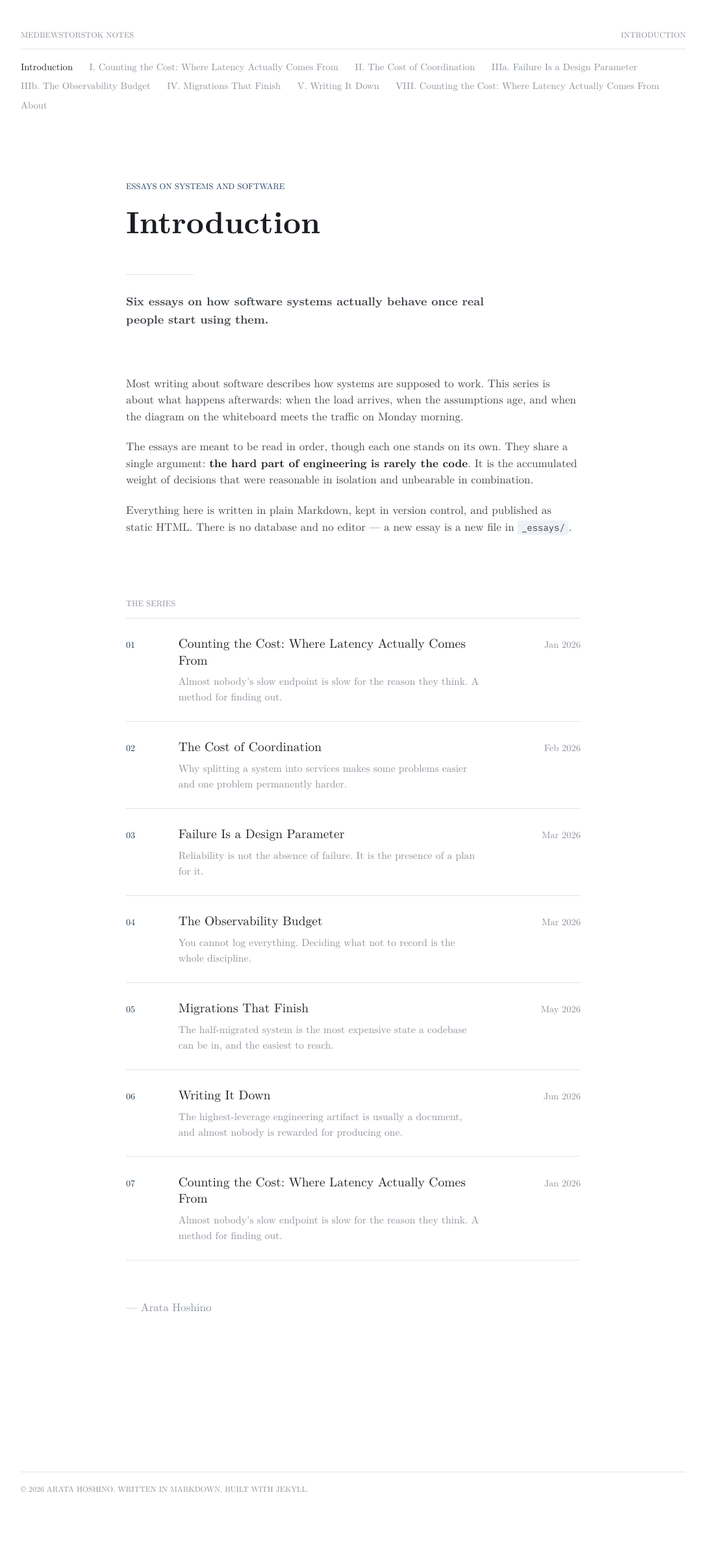
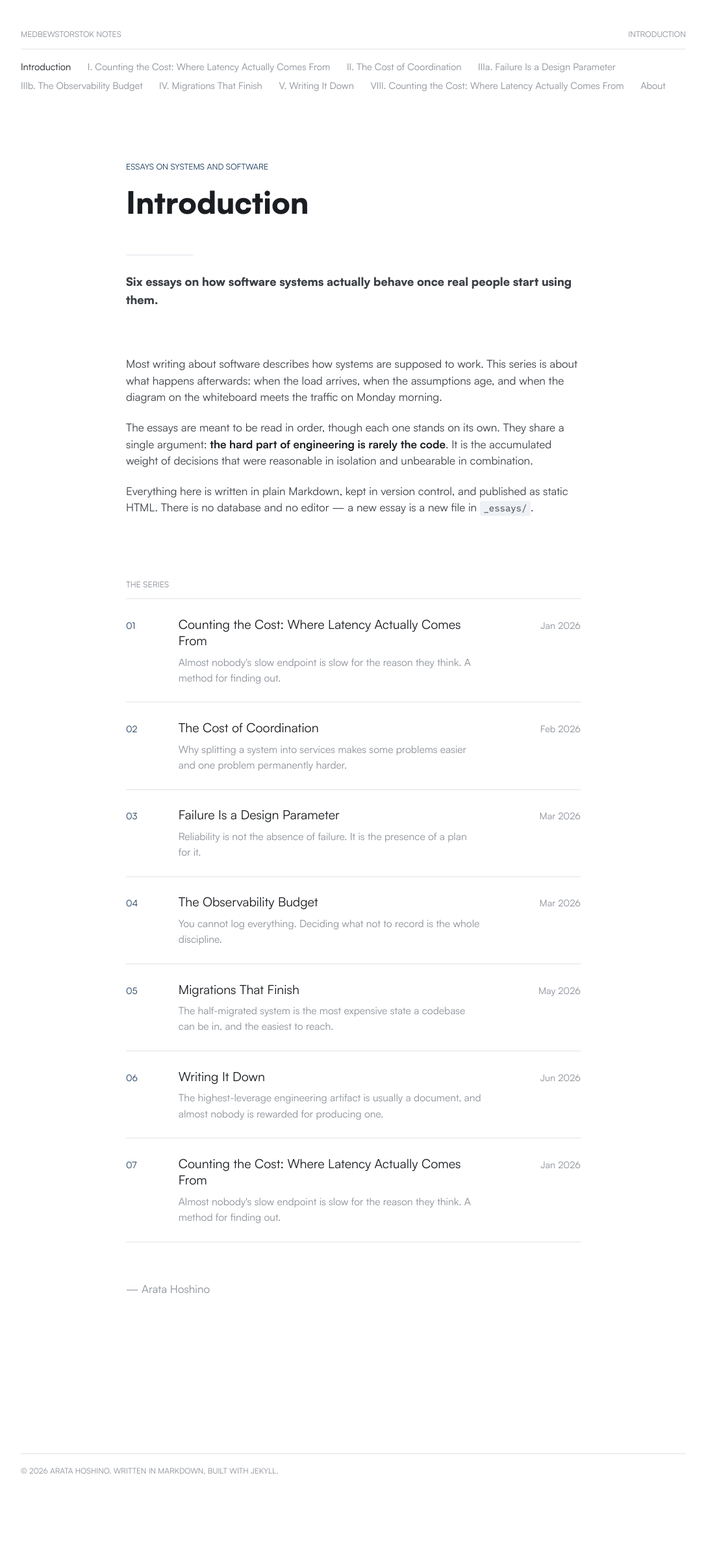
Before and after one commit to arata-hoshino/arata-hoshino.github.io, a Jekyll site: the page built from index.md, in a window 1280 px wide. Shown: the whole page at 65% size, without its empty margins (96-1183 px from the left). Built offline with Jekyll 4.4.1, drawn with Linux system fonts in a browser that asks for light colours; after the commit the page ends 2353 px from its top, so only the background shows below that.

Commit message:
Set the site in Satoshi, standing in for Styrene
Styrene is a licensed commercial face from Commercial Type: it cannot be
fetched or self-hosted here, and it is not installed on this machine.
Satoshi is the closest free face — the same geometric skeleton and flat
terminals — free for commercial use under the ITF Free Font Licence, and
self-hosted as woff2 so the site has no runtime dependency on Fontshare.

Five files, 126KB: 400, 400 italic, 500, 700, 900. Section heads take 700;
the 800 on the title and deck resolves to 900 Black. Latin Modern and its
licence come out.

If a Styrene webfont licence is bought, dropping the files in assets/fonts/
and repointing the @font-face blocks is the whole change.

Co-Authored-By: Claude Opus 5 (1M context) <noreply@anthropic.com>

```diff
--- a/assets/css/style.css
+++ b/assets/css/style.css
@@ -4,9 +4,9 @@
    The type system is lifted from the Arata Hoshino portfolio deck and
    rebuilt for continuous reading:
 
-   · Latin Modern, self-hosted, carries everything, header included
-   · 400 Regular, 600 Demi, 700 Bold. Bold is Bold EXTENDED, 15% wider
-     per letter than Regular, so section heads take Demi instead
+   · Satoshi, self-hosted, carries everything, header included; it stands
+     in for Styrene, which cannot be licensed for self-hosting here
+   · 400 Regular, 500 Medium, 700 Bold, 900 Black
    · NO letterspacing anywhere, and no rendering overrides: every line
      is set at the metrics the face itself specifies
    · body metrics follow situational-awareness.ai, a step down: 17px / 1.5
@@ -19,46 +19,47 @@
 
 /* --------------------------------------------------------- the face
 
-   Latin Modern Roman, from CTAN, converted to woff2 and served from
-   assets/fonts/. GUST Font License; see the copy alongside the files.  */
+   Satoshi (Indian Type Foundry, Fontshare, ITF Free Font Licence), served
+   from assets/fonts/ — see the README there. It stands in for Styrene,
+   which is a licensed commercial face and cannot be self-hosted.         */
 
 @font-face {
-  font-family: "Latin Modern Roman";
-  src: url("/assets/fonts/lmroman10-regular.woff2") format("woff2");
+  font-family: "Satoshi";
+  src: url("/assets/fonts/satoshi-400.woff2") format("woff2");
   font-weight: 400;
   font-style: normal;
   font-display: swap;
 }
 
 @font-face {
-  font-family: "Latin Modern Roman";
-  src: url("/assets/fonts/lmroman10-italic.woff2") format("woff2");
+  font-family: "Satoshi";
+  src: url("/assets/fonts/satoshi-400-italic.woff2") format("woff2");
   font-weight: 400;
   font-style: italic;
   font-display: swap;
 }
 
 @font-face {
-  font-family: "Latin Modern Roman";
-  src: url("/assets/fonts/lmromandemi10-regular.woff2") format("woff2");
-  font-weight: 600;
+  font-family: "Satoshi";
+  src: url("/assets/fonts/satoshi-500.woff2") format("woff2");
+  font-weight: 500;
   font-style: normal;
   font-display: swap;
 }
 
 @font-face {
-  font-family: "Latin Modern Roman";
-  src: url("/assets/fonts/lmroman10-bold.woff2") format("woff2");
+  font-family: "Satoshi";
+  src: url("/assets/fonts/satoshi-700.woff2") format("woff2");
   font-weight: 700;
   font-style: normal;
   font-display: swap;
 }
 
 @font-face {
-  font-family: "Latin Modern Roman";
-  src: url("/assets/fonts/lmroman10-bolditalic.woff2") format("woff2");
-  font-weight: 700;
-  font-style: italic;
+  font-family: "Satoshi";
+  src: url("/assets/fonts/satoshi-900.woff2") format("woff2");
+  font-weight: 900;
+  font-style: normal;
   font-display: swap;
 }
 
@@ -72,10 +73,9 @@
   --tint: #eef1f5;     /* pale panels */
   --mark: #fdf3c8;
 
-  /* Latin Modern Roman — the Computer Modern of a LaTeX page, self-hosted
-     from CTAN under the GUST Font License. See assets/fonts/. */
-  --face: "Latin Modern Roman", "Latin Modern Roman 10", "Computer Modern",
-          Georgia, "Times New Roman", Times, serif;
+  /* Satoshi, self-hosted, standing in for Styrene. See assets/fonts/. */
+  --face: "Satoshi", -apple-system, BlinkMacSystemFont, "Segoe UI",
+          "Helvetica Neue", Helvetica, Arial, sans-serif;
   --mono: "IBM Plex Mono", "SFMono-Regular", Consolas, monospace;
 
   --body-size: 1.0625rem; /* 17px body copy; the rest scales off it in em */
@@ -254,7 +254,6 @@ main {
   max-width: 24ch;
   color: var(--ink);
   font-size: clamp(2rem, 4.4vw, 2.95rem);
-  /* 800: Latin Modern stops at Bold, so this resolves to the 700 face */
   font-weight: 800;
   line-height: 1.15;
 }
@@ -337,7 +336,7 @@ main {
   border-top: 1px solid var(--rule);
   color: var(--ink);
   font-size: 1.45em;
-  font-weight: 600;
+  font-weight: 700;
   line-height: 1.25;
 }
 
```
Also changed, not shown: assets/fonts/GUST-FONT-LICENSE.txt (deleted, +0 -28 lines), assets/fonts/README.md (added, +12 -0 lines), README.md, assets/fonts/lmroman10-bold.woff2 (deleted), assets/fonts/lmroman10-bolditalic.woff2 (deleted), assets/fonts/lmroman10-italic.woff2 (deleted), assets/fonts/lmroman10-regular.woff2 (deleted), assets/fonts/lmromandemi10-regular.woff2 (deleted), assets/fonts/satoshi-400-italic.woff2 (added), assets/fonts/satoshi-400.woff2 (added), assets/fonts/satoshi-500.woff2 (added), assets/fonts/satoshi-700.woff2 (added), assets/fonts/satoshi-900.woff2 (added).
